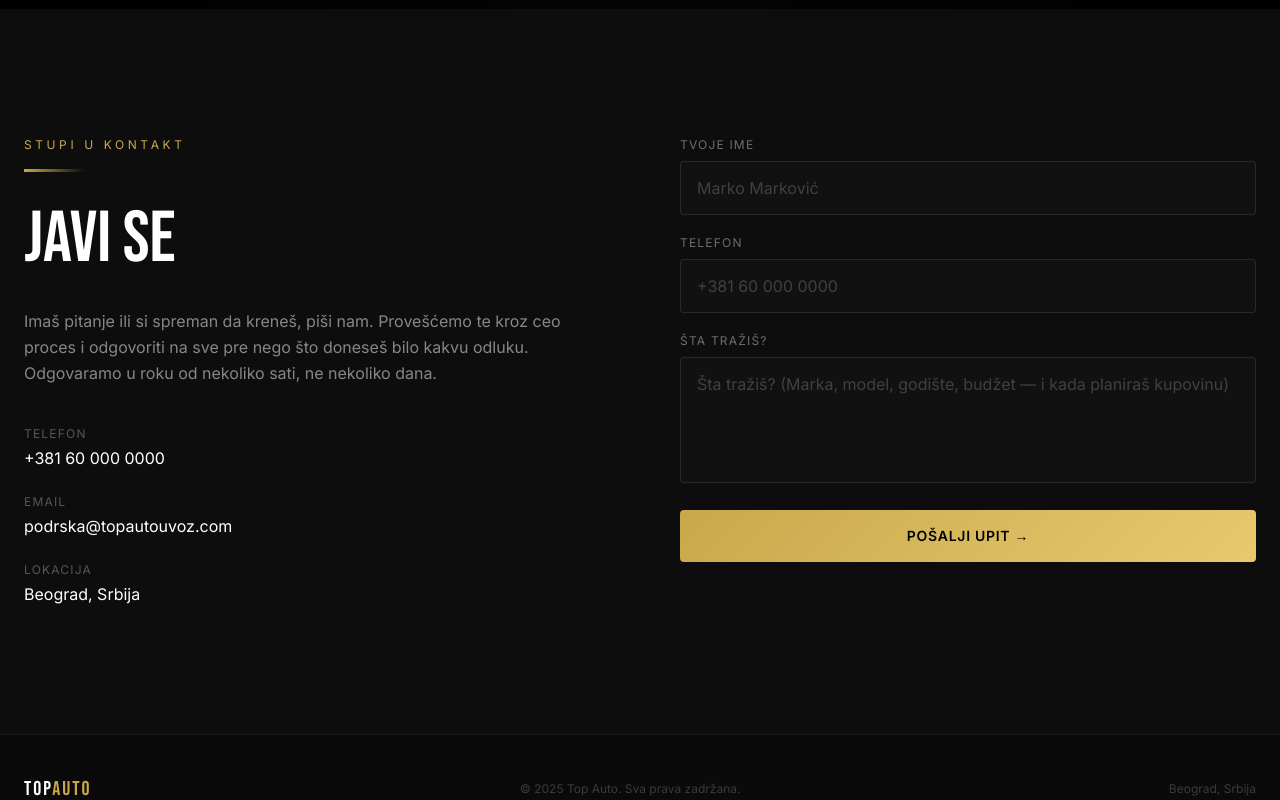
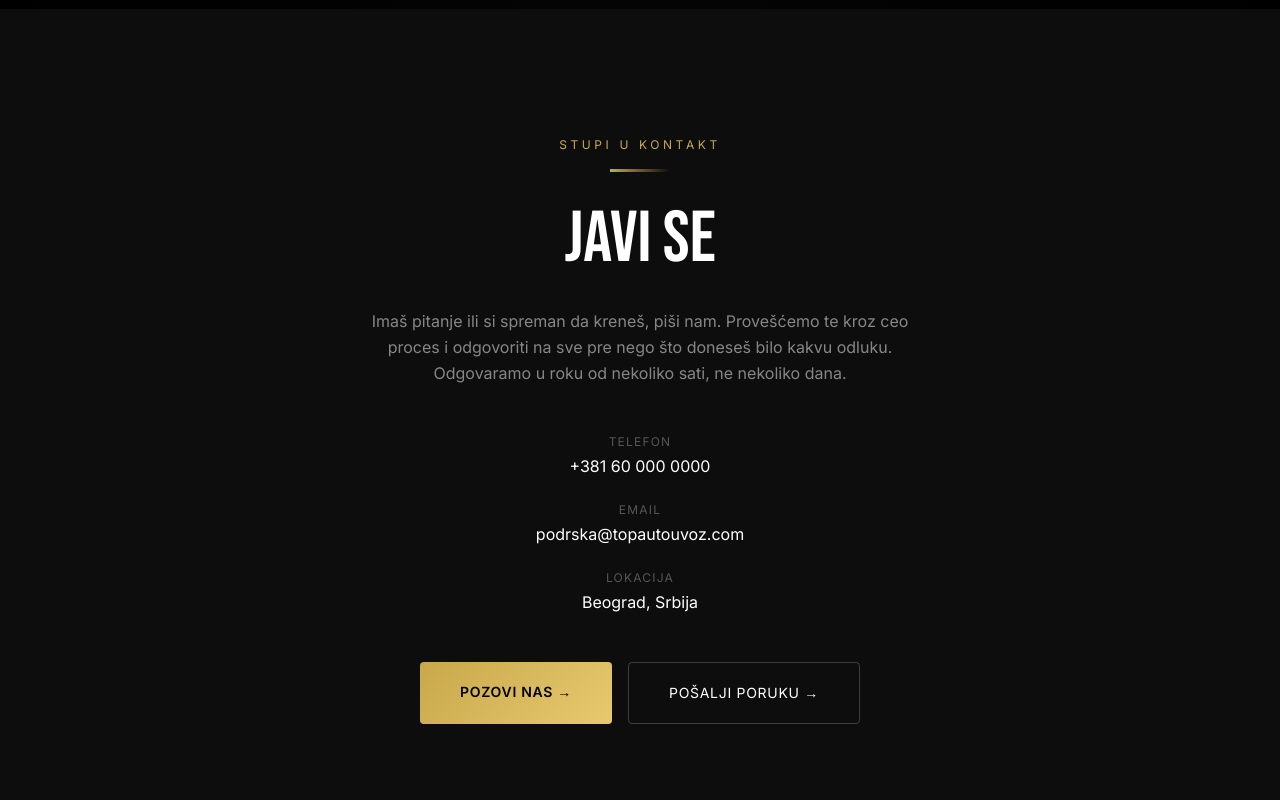
Before and after one commit to branko4798/topauto, a Next.js app: page / in a window 1280 px wide. Shown: the part 4780-5580 px from the top of the page. Built offline with nearby package versions, Linux system fonts and the light colour scheme; grey boxes are pictures that could not be loaded.

Commit message:
Ukloni kontakt formu, dodaj direktne CTA dugmice za poziv/mejl
Kontakt sekcija sada vodi na tel:/mailto: linkove umesto forme koja
nije slala mejlove. Azuriran CLAUDE.md sa kontekstom o sajtu i statusu
Resend integracije.

```diff
--- a/app/page.tsx
+++ b/app/page.tsx
@@ -3,13 +3,6 @@ import { useState } from "react";
 
 export default function Home() {
   const [menuOpen, setMenuOpen] = useState(false);
-  const [formData, setFormData] = useState({ ime: "", telefon: "", poruka: "" });
-  const [sent, setSent] = useState(false);
-
-  const handleSubmit = (e: React.FormEvent) => {
-    e.preventDefault();
-    setSent(true);
-  };
 
   return (
     <main className="bg-[#0a0a0a] text-white font-sans overflow-x-hidden">
@@ -295,16 +288,14 @@ export default function Home() {
 
       {/* KONTAKT */}
       <section id="kontakt" className="py-32 bg-[#0d0d0d]">
-        <div className="max-w-7xl mx-auto px-6">
-          <div className="grid md:grid-cols-2 gap-20">
-            <div>
+        <div className="max-w-3xl mx-auto px-6 text-center">
           <p className="font-body text-xs tracking-[0.3em] uppercase gold mb-4">Stupi u kontakt</p>
-              <div className="divider mb-8" />
+          <div className="divider mx-auto mb-8" />
           <h2 className="font-display text-6xl md:text-7xl mb-8">JAVI SE</h2>
-              <p className="font-body text-white/50 leading-relaxed mb-10">
+          <p className="font-body text-white/50 leading-relaxed mb-12 max-w-xl mx-auto">
             Imaš pitanje ili si spreman da kreneš, piši nam. Provešćemo te kroz ceo proces i odgovoriti na sve pre nego što doneseš bilo kakvu odluku. Odgovaramo u roku od nekoliko sati, ne nekoliko dana.
           </p>
-              <div className="space-y-6">
+          <div className="flex flex-col items-center gap-6 mb-12">
             {[
               { label: "Telefon", value: "+381 60 000 0000" },
               { label: "Email", value: "podrska@topautouvoz.com" },
@@ -316,48 +307,13 @@ export default function Home() {
               </div>
             ))}
           </div>
-            </div>
-
-            <div>
-              {sent ? (
-                <div className="border border-[#C9A84C]/30 rounded-lg p-12 text-center bg-[#111]">
-                  <p className="text-5xl mb-4">✓</p>
-                  <h3 className="font-display text-3xl gold mb-2">Poruka poslata!</h3>
-                  <p className="font-body text-white/50">Kontaktiraćemo te u roku od 24h.</p>
-                </div>
-              ) : (
-                <form onSubmit={handleSubmit} className="space-y-5">
-                  {[
-                    { name: "ime", label: "Tvoje ime", type: "text", placeholder: "Marko Marković" },
-                    { name: "telefon", label: "Telefon", type: "tel", placeholder: "+381 60 000 0000" },
-                  ].map((f) => (
-                    <div key={f.name}>
-                      <label className="font-body text-xs uppercase tracking-widest text-white/40 block mb-2">{f.label}</label>
-                      <input
-                        type={f.type}
-                        placeholder={f.placeholder}
-                        required
-                        className="w-full bg-[#111] border border-white/10 rounded px-4 py-3.5 font-body text-white placeholder-white/20 focus:outline-none focus:border-[#C9A84C] transition-colors"
-                        onChange={(e) => setFormData({ ...formData, [f.name]: e.target.value })}
-                      />
-                    </div>
-                  ))}
-                  <div>
-                    <label className="font-body text-xs uppercase tracking-widest text-white/40 block mb-2">Šta tražiš?</label>
-                    <textarea
-                      rows={4}
-                      placeholder="Šta tražiš? (Marka, model, godište, budžet — i kada planiraš kupovinu)"
-                      required
-                      className="w-full bg-[#111] border border-white/10 rounded px-4 py-3.5 font-body text-white placeholder-white/20 focus:outline-none focus:border-[#C9A84C] transition-colors resize-none"
-                      onChange={(e) => setFormData({ ...formData, poruka: e.target.value })}
-                    />
-                  </div>
-                  <button type="submit" className="btn-gold w-full text-black font-semibold py-4 rounded font-body tracking-wider uppercase text-sm">
-                    Pošalji upit →
-                  </button>
-                </form>
-              )}
-            </div>
+          <div className="flex flex-col sm:flex-row gap-4 justify-center">
+            <a href="tel:+381600000000" className="btn-gold text-black font-semibold px-10 py-5 rounded font-body tracking-wider uppercase text-sm">
+              Pozovi nas →
+            </a>
+            <a href="mailto:podrska@topautouvoz.com" className="border border-white/20 text-white px-10 py-5 rounded font-body tracking-wider uppercase text-sm hover:border-white/50 transition-colors">
+              Pošalji poruku →
+            </a>
           </div>
         </div>
       </section>
@@ -366,7 +322,7 @@ export default function Home() {
       <footer className="border-t border-white/5 py-10">
         <div className="max-w-7xl mx-auto px-6 flex flex-col md:flex-row items-center justify-between gap-4">
           <div className="font-display text-xl tracking-widest">TOP<span className="gold">AUTO</span></div>
-          <p className="font-body text-white/20 text-xs">© 2025 Top Auto. Sva prava zadržana.</p>
+          <p className="font-body text-white/20 text-xs">© 2026 Top Auto. Sva prava zadržana.</p>
           <p className="font-body text-white/20 text-xs">Beograd, Srbija</p>
         </div>
       </footer>
```
Also changed, not shown: 1 other file (tests, documents, lock files or other folders). Lines whose indentation alone changed are shown as unchanged.
